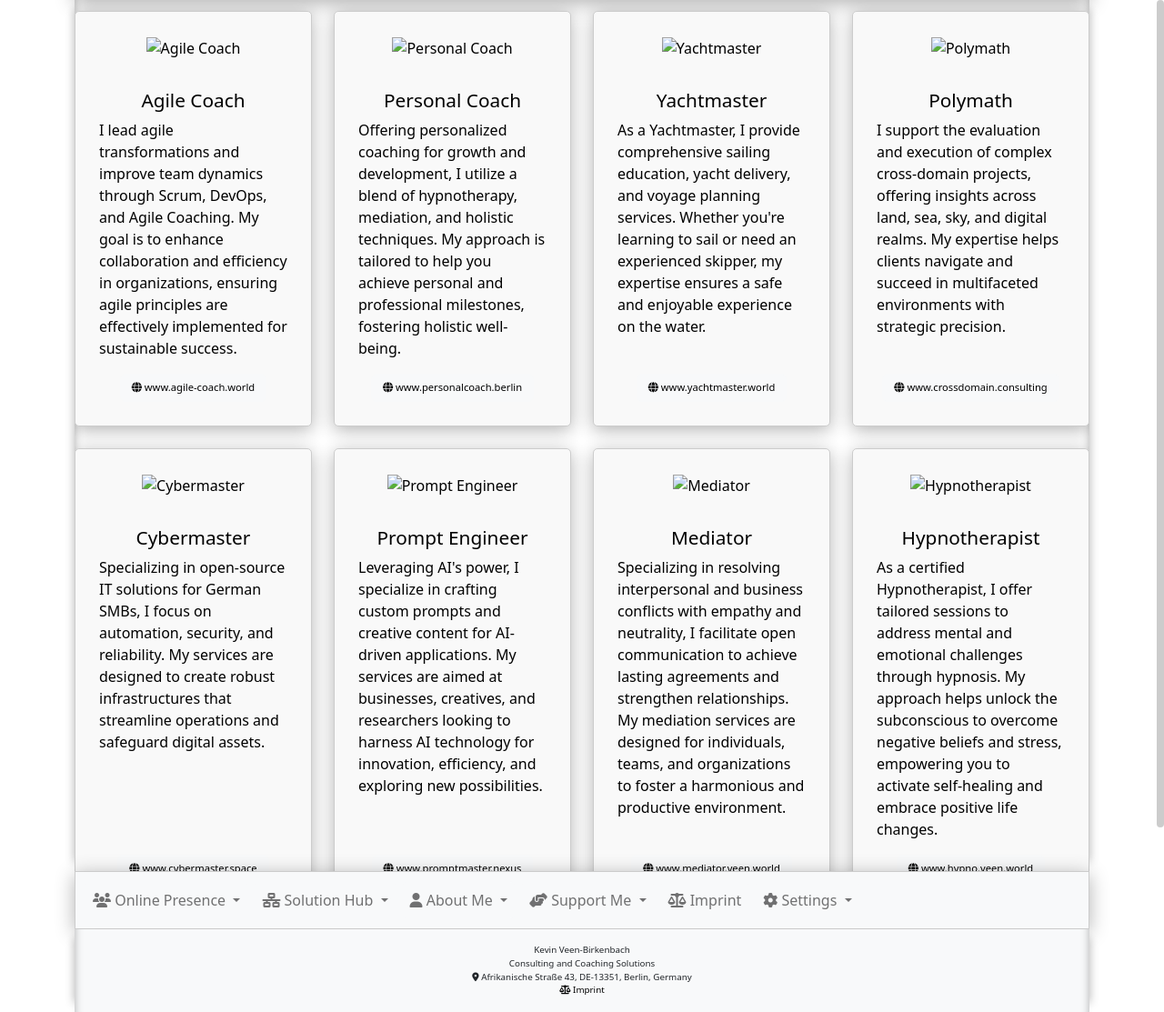
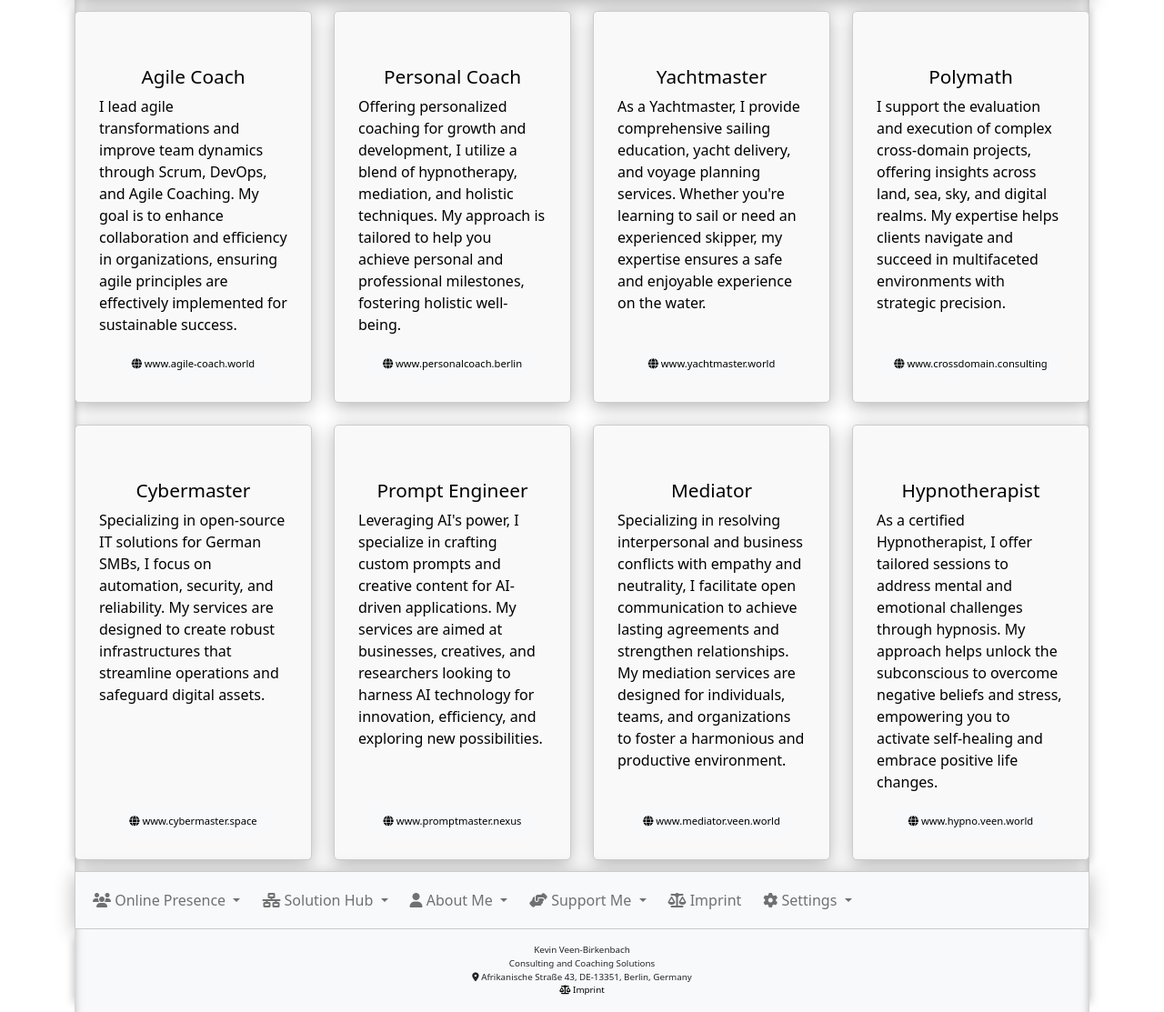
Before and after one commit to kevinveenbirkenbach/port-web-ui, a Flask app: page / in a window 1280 px wide. Shown: the part 198-1311 px from the top of the page at 91% size. Run offline with Flask 3, Linux system fonts and the light colour scheme; parts of the project's set-up code (start-up, migrations or seed data) failed here and were passed over; some libraries are stand-ins or nearby versions.

Commit message:
Added backup logik for missing images

```diff
--- a/app/templates/moduls/card.html.j2
+++ b/app/templates/moduls/card.html.j2
@@ -2,10 +2,15 @@
     <div class="card h-100 d-flex flex-column">
         <div class="card-body d-flex flex-column">
             <div class="card-img-top">
-                {% if card.icon.class %}
+                {# Prioritize image, fallback to icon via onerror #}
+                {% if card.icon.cache %}
+                    <img src="{{ card.icon.cache }}" alt="{{ card.title }}" style="width:100px; height:auto;"
+                         onerror="this.style.display='none'; var icon=this.nextElementSibling; if(icon) icon.style.display='inline-block';">
+                    {% if card.icon.class %}
+                        <i class="{{ card.icon.class }}" style="display:none;"></i>
+                    {% endif %}
+                {% elif card.icon.class %}
                     <i class="{{ card.icon.class }}"></i>
-                {% else %}
-                    <img src="{{ card.icon.cache }}" alt="{{ card.title }}" style="width: 100px; height: auto;">
                 {% endif %}
             </div>
             <hr />
```
